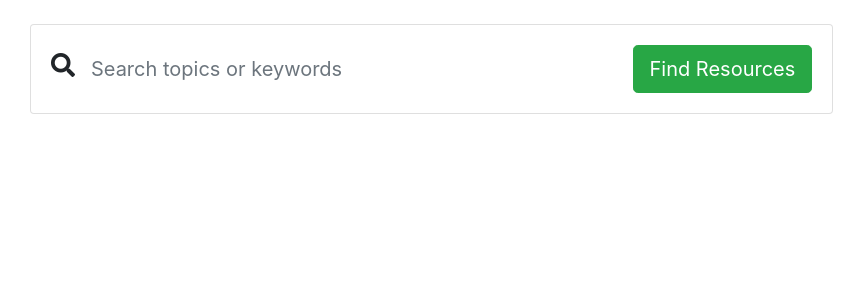
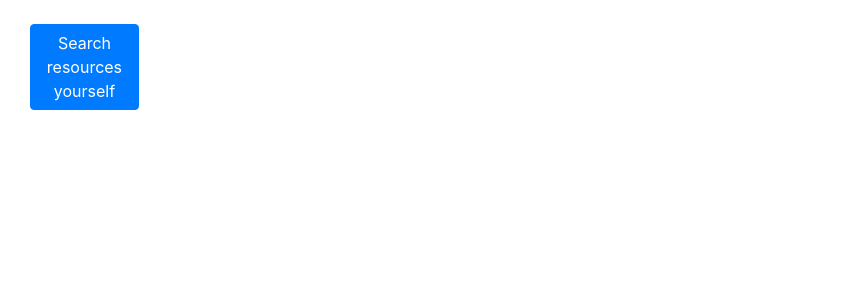
Before and after one commit to WADe-AGRe/AGRe, a Django app: template core/templates/home.html in a window 1280 px wide. Shown: the part 56-356 px from the top of the page, without its empty margins (0-866 px from the left). Run offline with Django 3.2, Linux system fonts and the light colour scheme; the template is opened without the code that fills it, so the values that code supplies are empty; some libraries are stand-ins or nearby versions.

Commit message:
moved search bar from home

```diff
--- a/templates/search.html
+++ b/templates/search.html
@@ -24,31 +24,14 @@
     }
 </script>
 
-<form class="card card-lg">
-    <div class="card-body row no-gutters align-items-center">
-        <div class="col-auto">
-            <i class="fas fa-search h4 text-body"></i>
-        </div>
-        <!--end of col-->
-        <div class="col">
-            <input class="form-control form-control-lg form-control-borderless" type="search"
-                   placeholder="Search topics or keywords">
-        </div>
-        <!--end of col-->
-        <div class="col-auto">
-            <button class="btn btn-lg btn-success" type="submit">Find Resources</button>
-        </div>
-        <!--end of col-->
-    </div>
-</form>
-
-<!-- Search Results -->
+<div class="row">
     <br/>
     {% if resources.has_other_pages %}
         <nav aria-label="...">
             <ul class="pagination">
                 {% if resources.has_previous %}
-                <li class="page-item"><a class="page-link" href="?page={{ resources.previous_page_number }}">&laquo;</a>
+                    <li class="page-item"><a class="page-link"
+                                             href="?page={{ resources.previous_page_number }}">&laquo;</a>
                     </li>
                 {% else %}
                     <li class="page-item disabled"><a class="page-link" href="#"><span>&laquo;</span></a></li>
@@ -71,7 +54,12 @@
         </nav>
 
     {% endif %}
+    <div class=" col-md-2">
+        <a class="btn btn-primary" href="/search" role="button">Search resources yourself</a>
+    </div>
+</div>
 
+<!-- Search Results -->
 <div class="row">
 
     {% for resource in resources %}
@@ -95,7 +83,8 @@
                         <div class="row">
 
                             <div class="col-md-8"><b>Reviews:</b> <i> {{ resource.reviewcomment }} </i></div>
-                            <a class="btn btn-primary col-md-4" href="/resource?id={{ resource.id }}" role="button">See more</a>
+                            <a class="btn btn-primary col-md-4" href="/resource?id={{ resource.id }}" role="button">See
+                                more</a>
                         </div>
                     </div>
                 </div>
```
Lines whose indentation alone changed are shown as unchanged.
